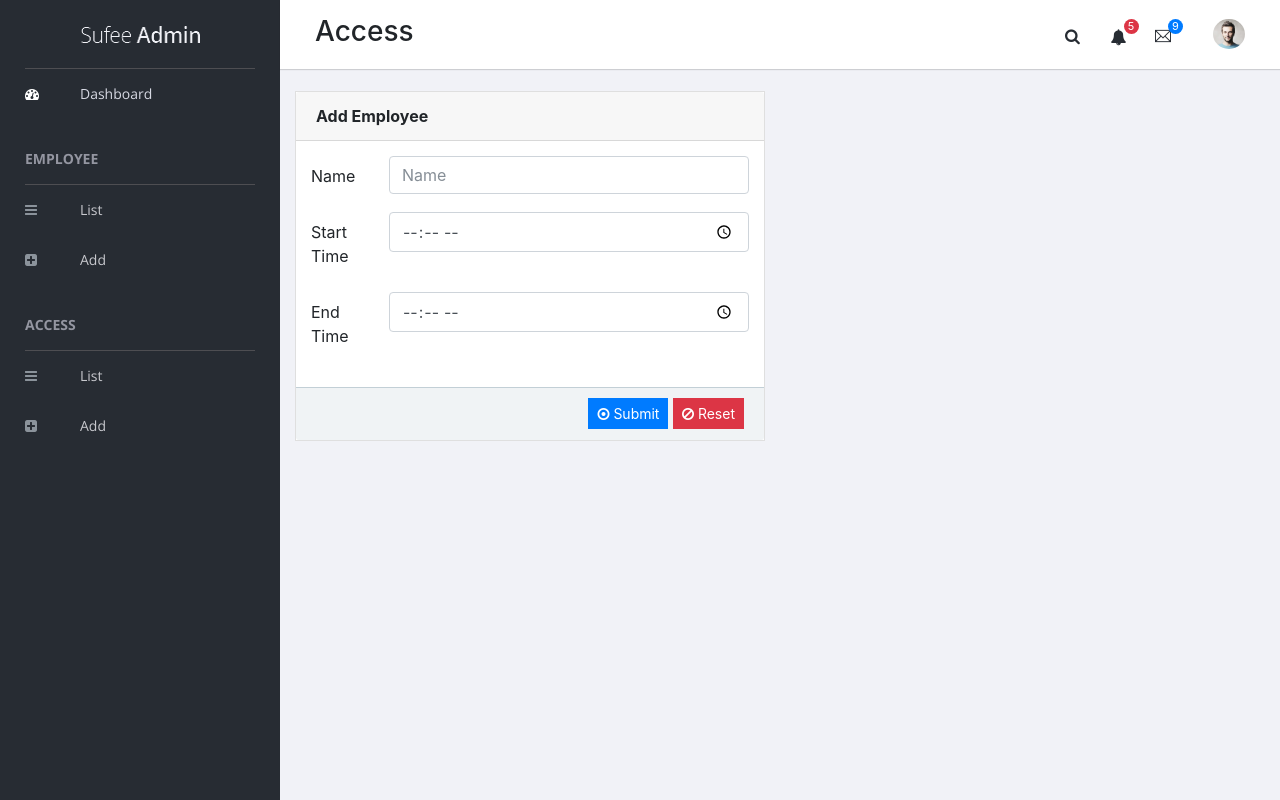
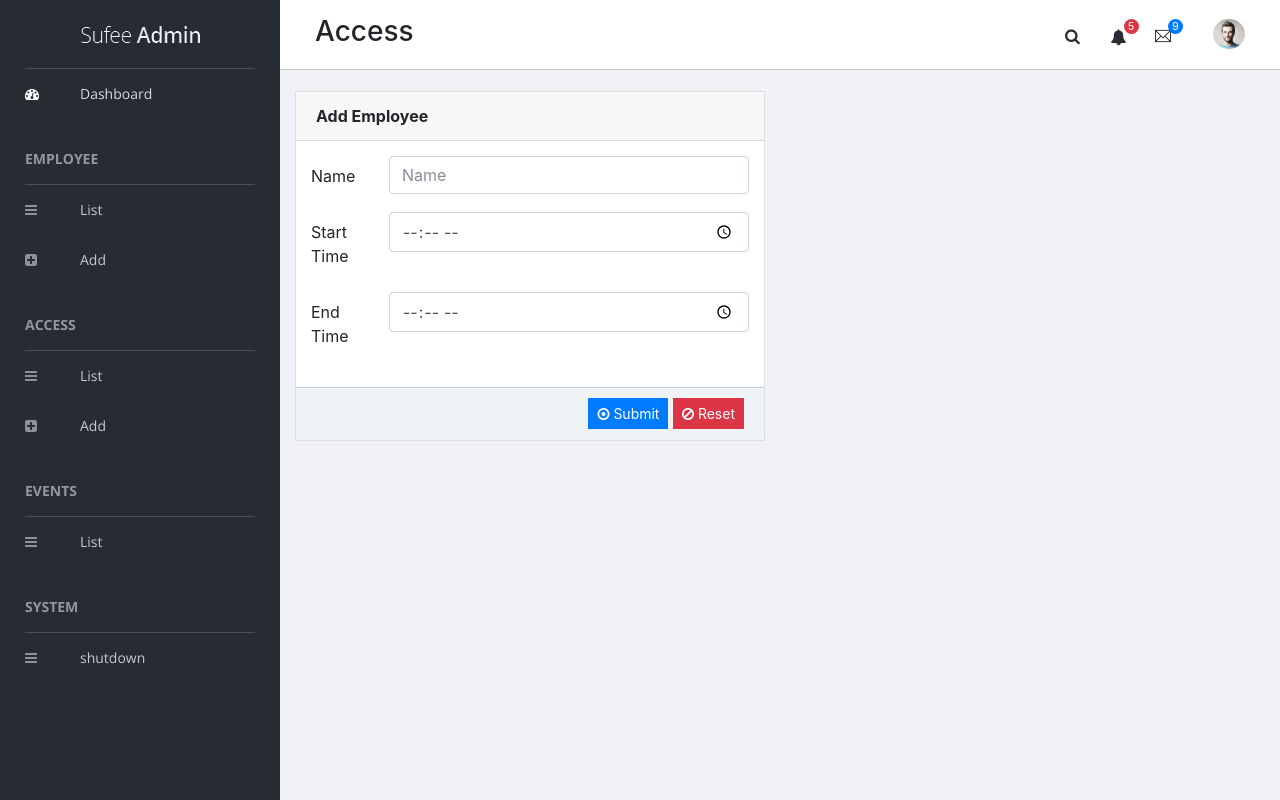
Before and after one commit to leMedi/accessControl, a Flask app: page /access/add in a window 1280 px wide. Run offline with Flask 2, Linux system fonts and the light colour scheme; parts of the project's set-up code (start-up, migrations or seed data) failed here and were passed over; some libraries are stand-ins or nearby versions.

Commit message:
poweroff

```diff
--- a/server/__init__.py
+++ b/server/__init__.py
@@ -1,4 +1,5 @@
 # Import flask and template operators
+import os
 from flask import Flask, render_template, request, redirect
 from flask_mongoengine import MongoEngine
 from wtforms import Form, BooleanField, StringField, PasswordField, validators
@@ -253,3 +254,8 @@ def list_events(page=1):
 ##############
 ## End Events
 #########
+
+
+@app.route('/sys/shut')
+def sys_poweroff():
+    os.system("poweroff")
--- a/server/templates/layout/sidebar.html
+++ b/server/templates/layout/sidebar.html
@@ -45,6 +45,22 @@
                         <i class="menu-icon fa fa-plus-square"></i>Add
                     </a>
                 </li>
+
+                <h3 class="menu-title">Events</h3>
+                <!-- /.menu-title -->
+                <li class="">
+                    <a href="/events/list/1">
+                        <i class="menu-icon fa fa-bars"></i>List
+                    </a>
+                </li>
+
+                <h3 class="menu-title">System</h3>
+                <!-- /.menu-title -->
+                <li class="">
+                    <a href="/sys/shut">
+                        <i class="menu-icon fa fa-bars"></i>shutdown
+                    </a>
+                </li>
             </ul>
         </div>
         <!-- /.navbar-collapse -->
```
